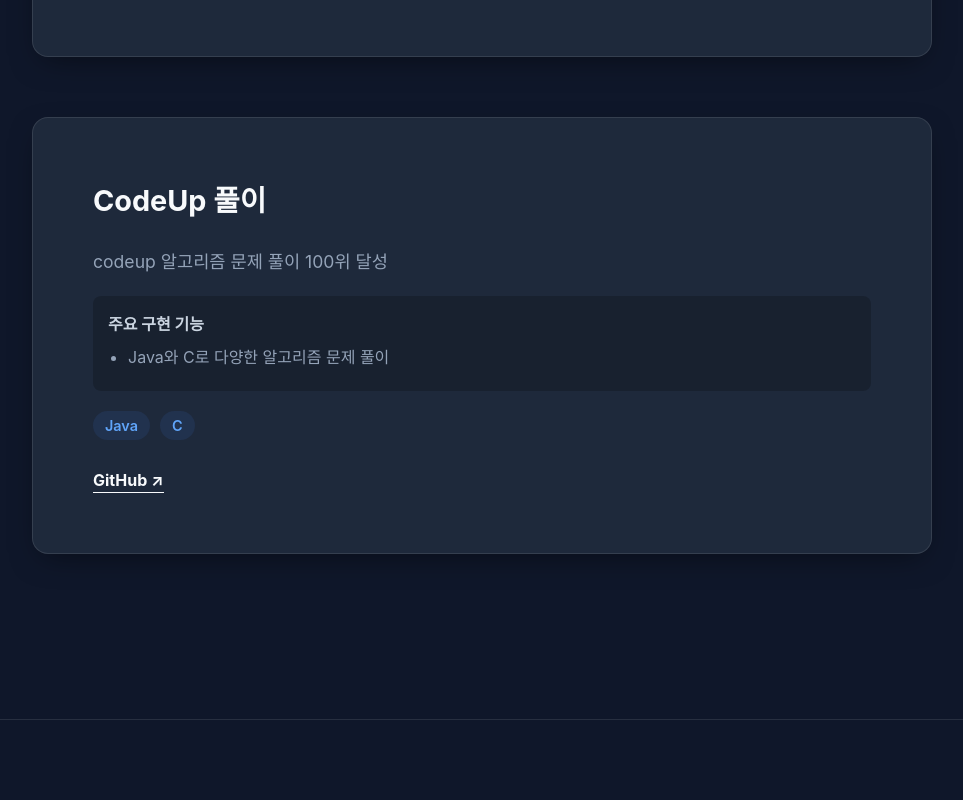
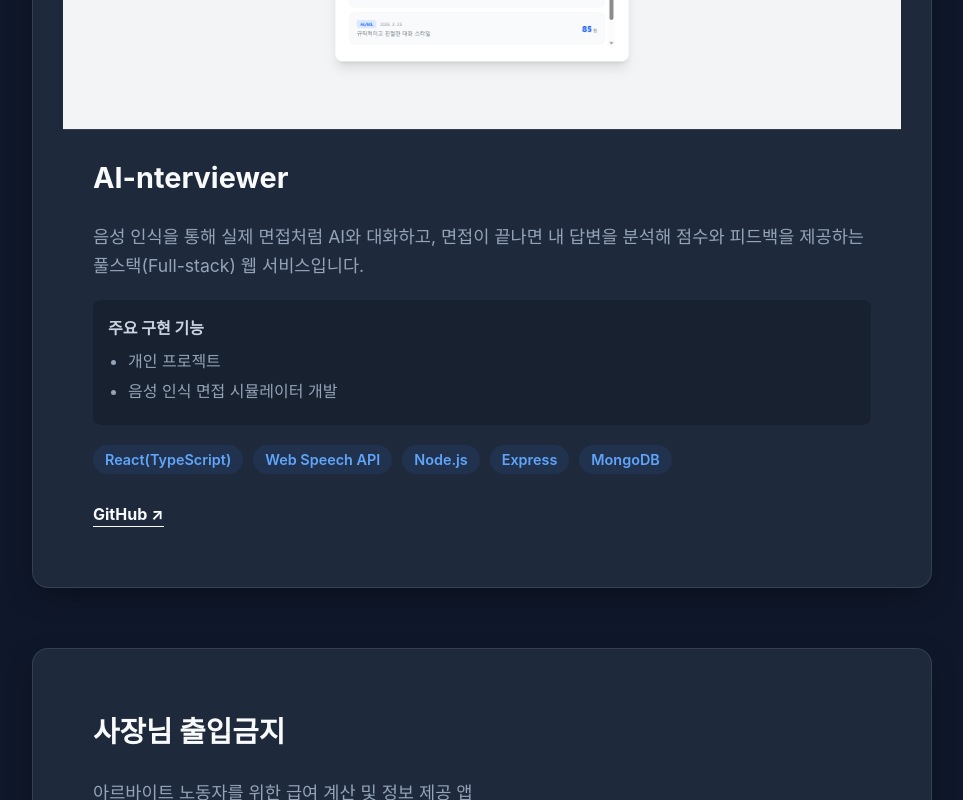
Before and after one commit to ppjjhh2001/my-portfolio, a React (Vite) app: page / in a window 1280 px wide. Shown: the part 4520-5320 px from the top of the page, without its empty margins (158-1121 px from the left). Built offline with nearby package versions, Linux system fonts and the light colour scheme; a web font is replaced by a local one.

Commit message:
Refactor code structure for improved readability and maintainability

```diff
--- a/src/data/portfolioData.ts
+++ b/src/data/portfolioData.ts
@@ -1,6 +1,7 @@
 // src/data/portfolioData.ts
 import pro1 from '../assets/pro1.png';
 import pro2 from '../assets/pro2.png';
+import pro3 from '../assets/pro3.png';
 
 export const personalInfo = {
   name: "박재현",
@@ -46,6 +47,18 @@
   },
   {
     id: 3,
+    title: "AI-nterviewer",
+    description: "음성 인식을 통해 실제 면접처럼 AI와 대화하고, 면접이 끝나면 내 답변을 분석해 점수와 피드백을 제공하는 풀스택(Full-stack) 웹 서비스입니다.",
+    imageUrl: pro3,
+    techStack: ["React(TypeScript)", "Web Speech API", "Node.js", "Express", "MongoDB"],
+    features: [
+      "개인 프로젝트","음성 인식 면접 시뮬레이터 개발"
+    ],
+    githubLink: "https://github.com/ppjjhh2001/ai-nterviewer",
+    //demoLink: "https://capstone_10.github.io/",
+  },
+  {
+    id: 4,
     title: "사장님 출입금지",
     description: "아르바이트 노동자를 위한 급여 계산 및 정보 제공 앱",
     //imageUrl: pro3, // Assuming you have an image for this project
@@ -57,7 +70,7 @@
     //demoLink: "https://ppjjhh2001.github.io/my-portfolio/",
   },
   {
-    id: 4,
+    id: 5,
     title: "CodeUp 풀이",
     description: "codeup 알고리즘 문제 풀이 100위 달성",
     //imageUrl: pro4, // Assuming you have an image for this project
```
Also changed, not shown: src/assets/pro3.png (added).
